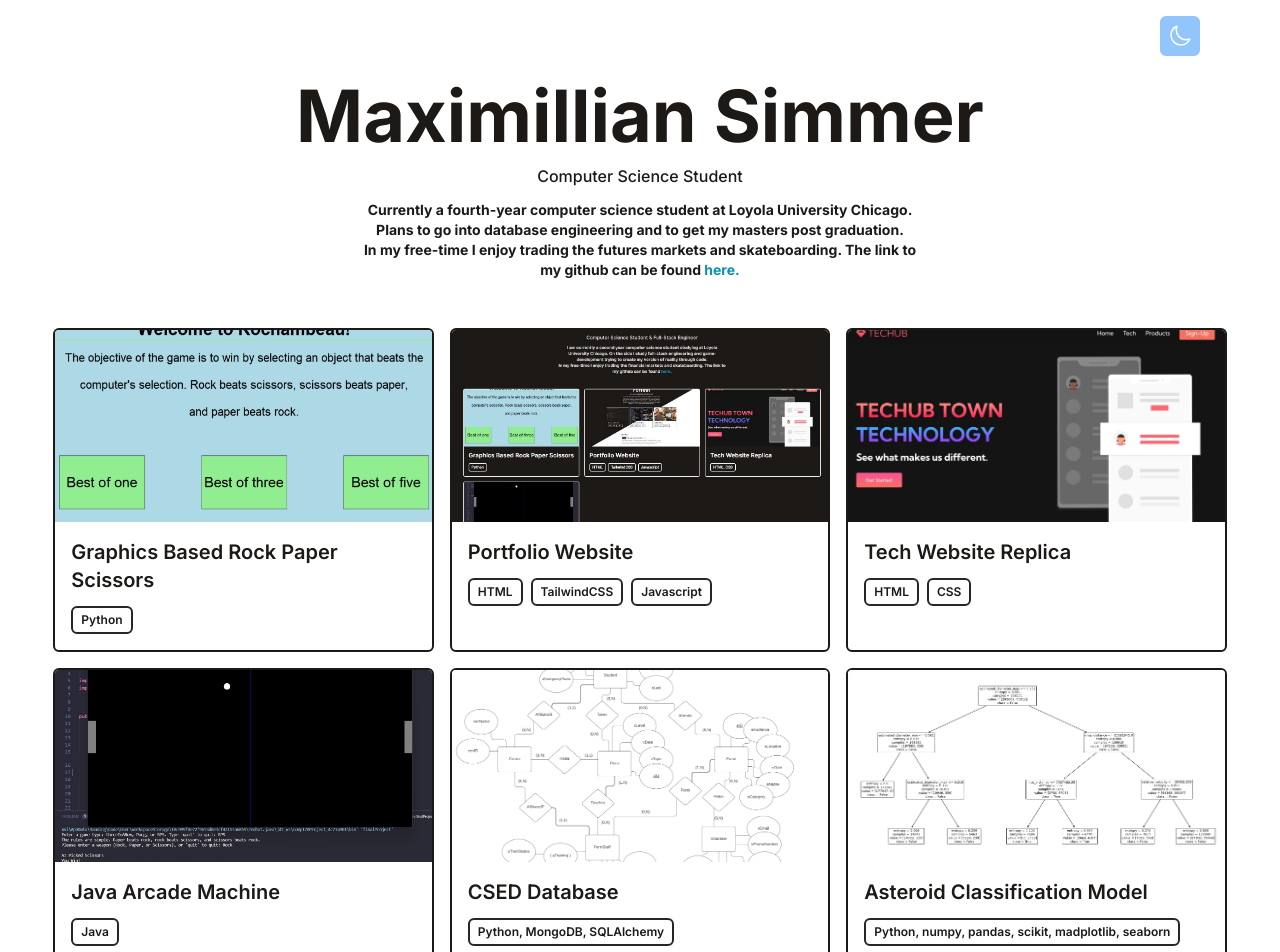
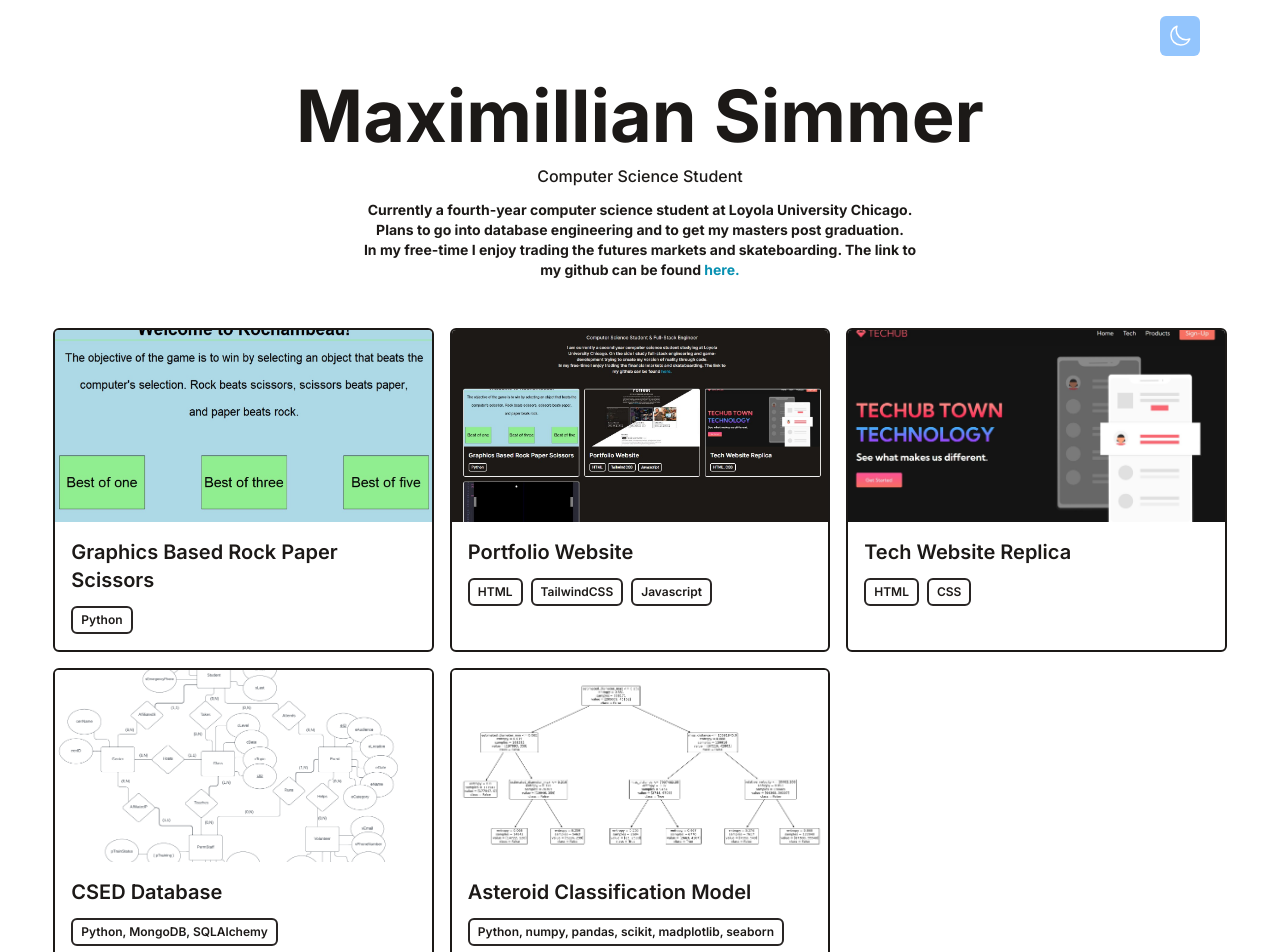
Before and after one commit to maxSimmer/maximilliansimmer.com, a React (Vite) app: page / in a window 1280 px wide. Shown: the top 952 px of the page. Built offline with nearby package versions, Linux system fonts and the light colour scheme.

Commit message:
remove old projects

```diff
--- a/src/data/portfolio.js
+++ b/src/data/portfolio.js
@@ -21,13 +21,6 @@
     },
 
     {
-        title: 'Java Arcade Machine',
-        imgUrl: '/assets/ArcadeMachinePortfolioImage.jpg',
-        stack: ['Java'],
-        link: 'https://github.com/maxSimmer/COMP170-Arcade-Machine-Final-project',
-    },
-
-    {
         title: 'CSED Database',
         imgUrl: '/assets/10-19_ERDiagramUpdated_DoubleLines.png',
         stack: ['Python, MongoDB, SQLAlchemy'],
```
